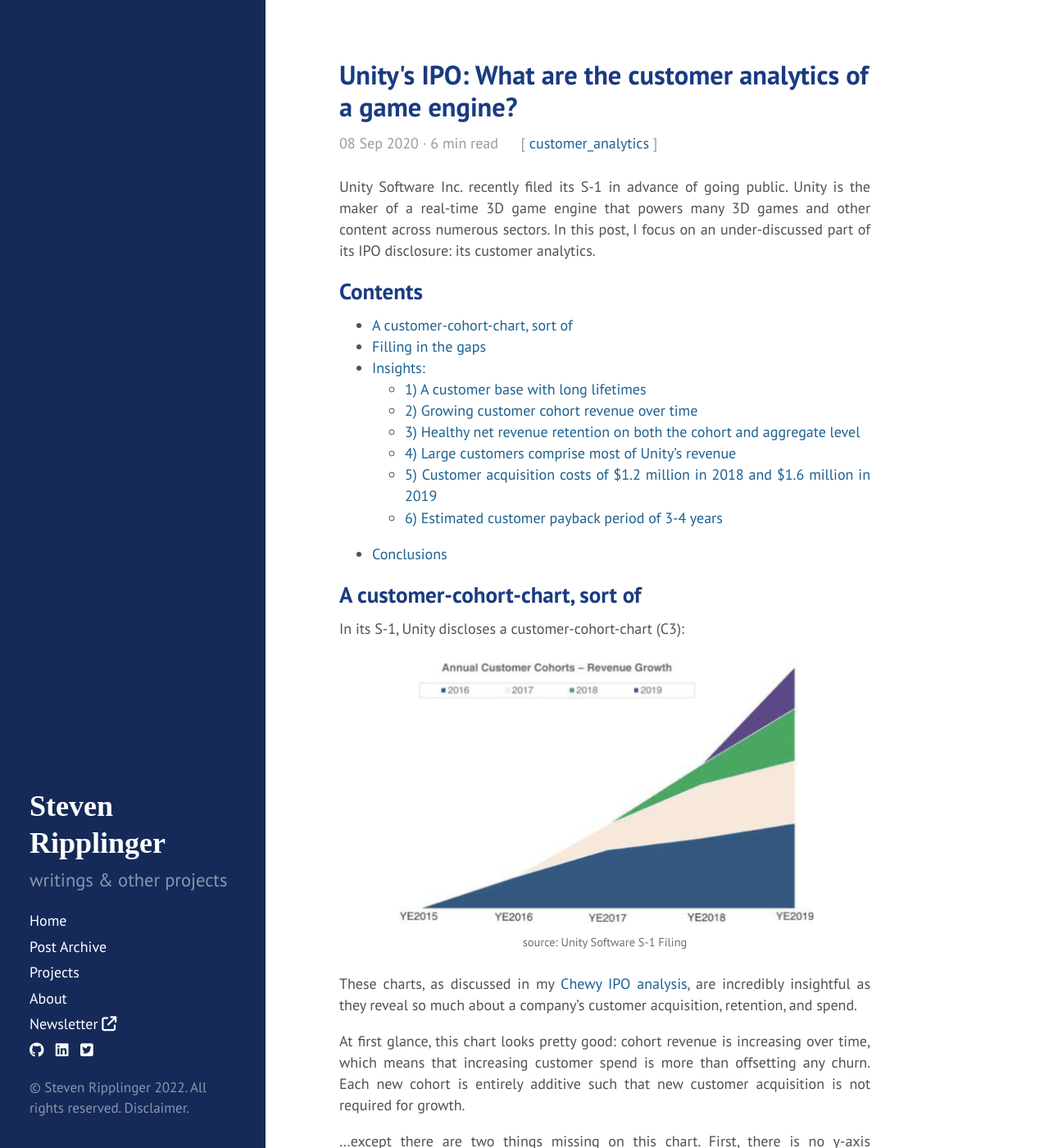
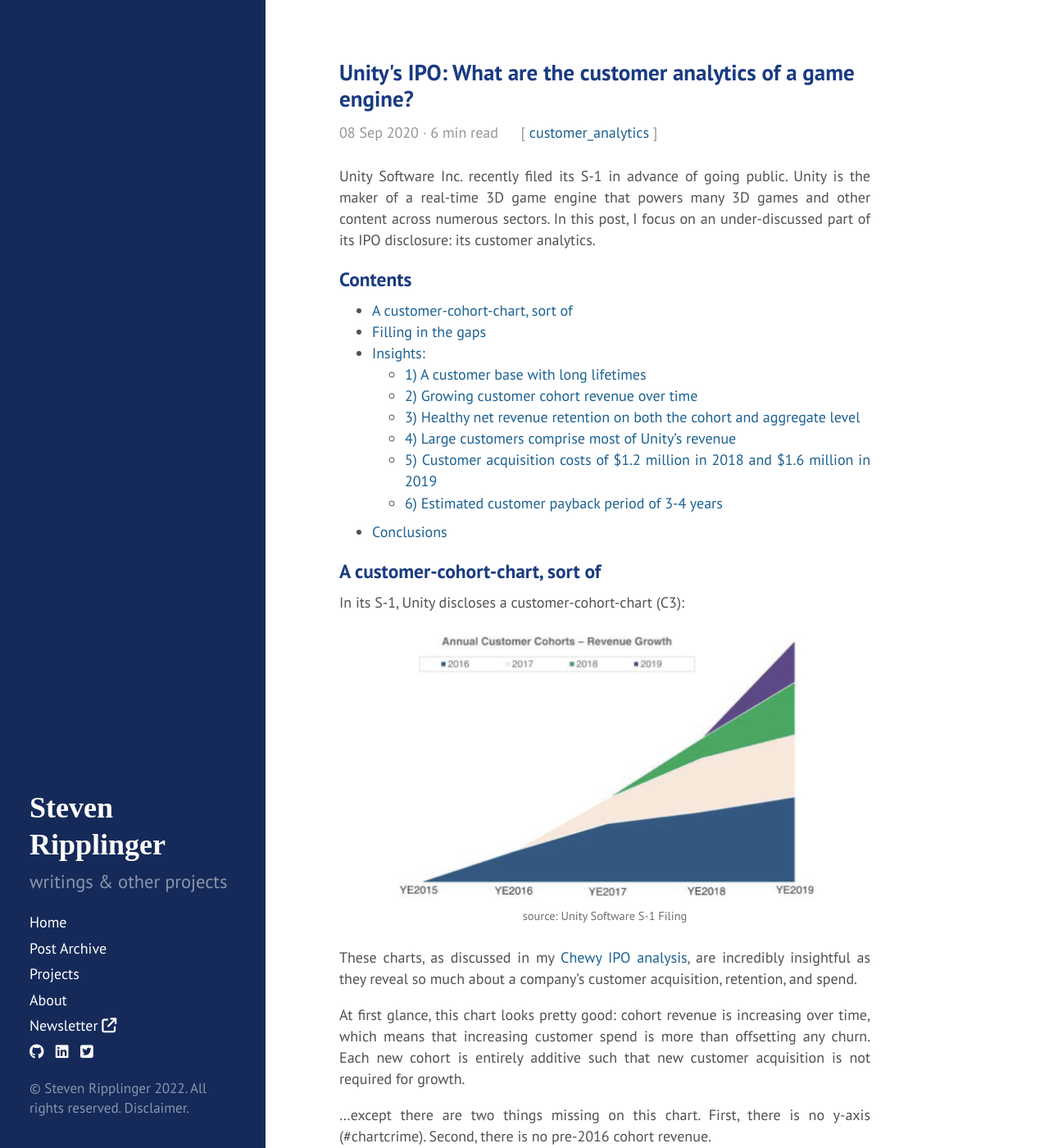
Before and after one commit to sripplin/website, a Jekyll site: the page built from _posts/2020-09-08-unitys-ipo.md, in a window 1280 px wide and 1400 px high. Shown: the whole window at 82% size. Built offline with Jekyll 4.4.1, drawn with Linux system fonts in a browser that asks for light colours; nearby versions of some CDN libraries.

Commit message:
latest css tweaks

```diff
--- a/_includes/sidebar.html
+++ b/_includes/sidebar.html
@@ -48,6 +48,6 @@
     </div>
     </nav>
 
-    <p style="font-size: 0.95rem">&copy Steven Ripplinger {{ site.time | date: '%Y' }}. All rights reserved. <a style="color: rgba(255,255,255,.5);" href="{{ site.url }}/disclaimer">Disclaimer.</a></p>
+    <p style="font-size: 0.95rem; line-height:1.4">&copy Steven Ripplinger {{ site.time | date: '%Y' }}. All rights reserved. <a style="color: rgba(255,255,255,.5);" href="{{ site.url }}/disclaimer">Disclaimer.</a></p>
   </div>
 </div>
--- a/_posts/2020-09-08-unitys-ipo.md
+++ b/_posts/2020-09-08-unitys-ipo.md
@@ -126,7 +126,7 @@
 For the rest of the post, we will focus on Unity's >$100,000 customers, as Unity uses this as a cut-off for some of its disclosures, including these two charts:
 
 <center>
-<img src="{{ site.imageurl }}{{ page.image_root }}customers.png" style="width:100%"/>
+<img src="{{ site.imageurl }}{{ page.image_root }}Customers.png" style="width:100%"/>
 <img src="{{ site.imageurl }}{{ page.image_root }}100k_rev.png" style="width:100%"/>
 </center>
 
@@ -169,7 +169,7 @@
 This analysis results in an estimated payback period of 4 years for the 2018 cohort and 3 years for the 2019 cohort:
 
 <center>
-<img src="{{ site.imageurl }}{{ page.image_root }}payback.png" style="width:80%"/>
+<img src="{{ site.imageurl }}{{ page.image_root }}Payback.png" style="width:80%"/>
 </center>
 
 It is difficult to qualitatively assess how good this is without an NPV analysis and context around how long customers actually stick around, but this seems to be reasonably healthy given the nature of Unity's business.
--- a/css/poole.css
+++ b/css/poole.css
@@ -49,12 +49,12 @@
 
 html {
   font-family: "Helvetica Neue", Helvetica, Arial, sans-serif;
-  font-size: 15.5px;
+  font-size: 15px;
   line-height: 1.45;
 }
 @media (min-width: 38em) {
   html {
-    font-size: 20px;
+    font-size: 18px;
   }
 }
 
@@ -82,17 +82,17 @@
 /* Headings */
 h1, h2, h3, h4, h5, h6 {
   margin-bottom: .5rem;
-  font-weight: bold;
+  font-weight: 600;
   line-height: 1.4;
   color: #313131;
   text-rendering: optimizeLegibility;
 }
 h1 {
-  font-size: 1.8rem;
+  font-size: 1.5rem;
 }
 h2 {
   margin-top: 1rem;
-  font-size: 1.5rem;
+  font-size: 1.3rem;
 }
 h3 {
   margin-top: 1rem;
@@ -121,8 +121,9 @@
 
 /* Lists */
 ul, ol, dl {
+  font-size:1rem;
   margin-top: 0;
-  margin-bottom: 1rem;
+  margin-bottom: 0.5rem;
 }
 
 dt {
@@ -362,7 +363,7 @@
   font-size: 1rem;
   margin-top: -.4rem;
   margin-bottom: 1rem;
-  color: #9a9a9a;
+  color: #969696;
 }
 
 /* Related posts */
```
Also changed, not shown: _posts/2019-08-12-chewys-ipo.md (+1 -5 lines), about.md (+1 -1 lines).
